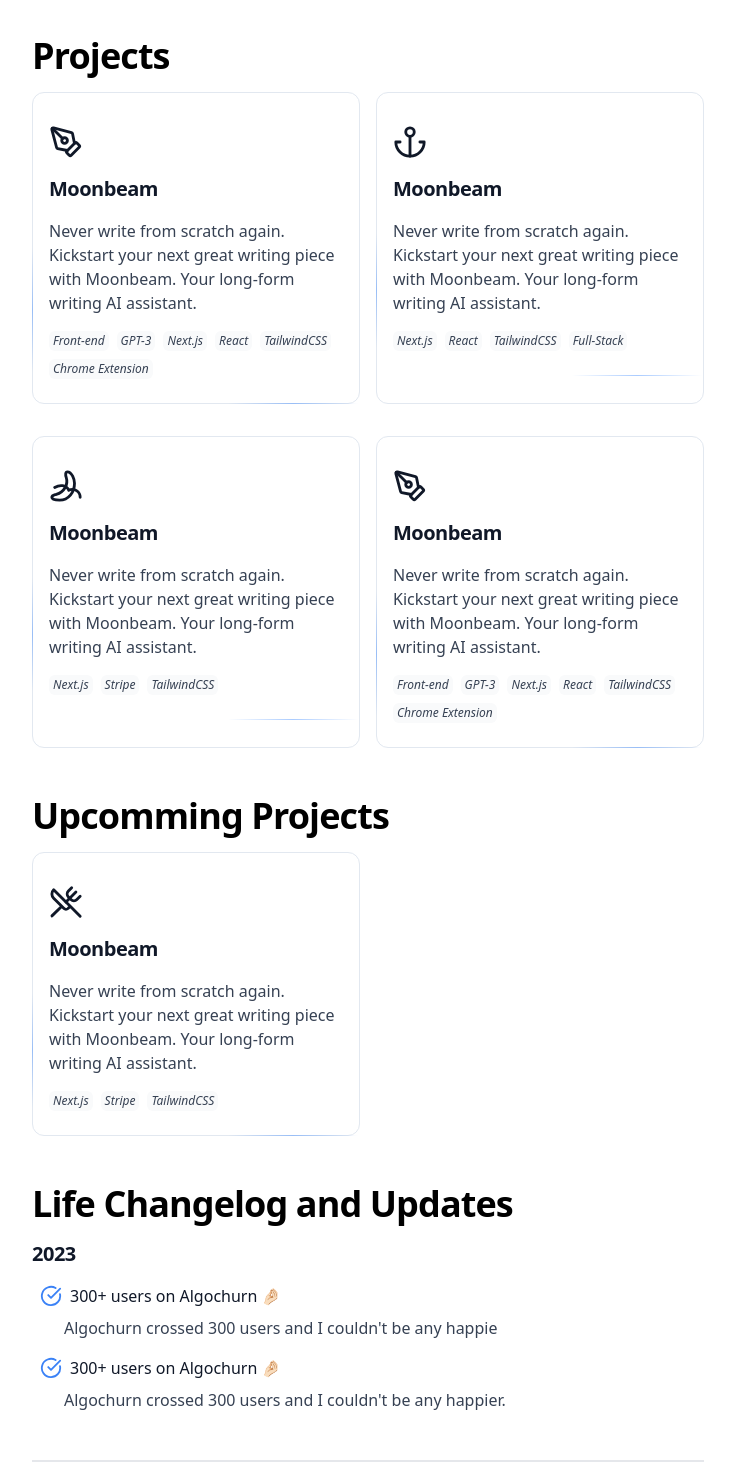
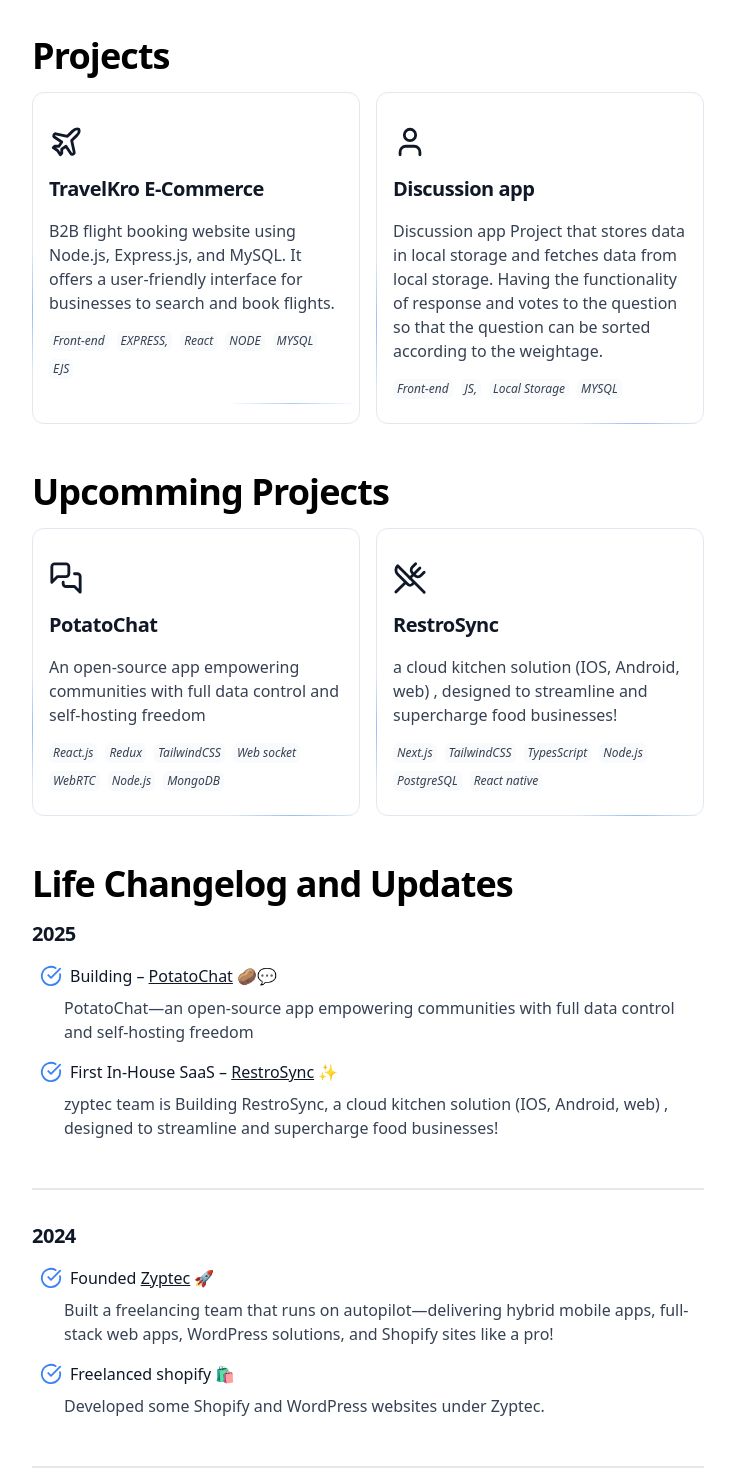
Before and after one commit to thepankajnamotra/portfolio, a React (Vite) app: page / in a window 1280 px wide. Shown: the part 680-2150 px from the top of the page, without its empty margins (272-1007 px from the left). Built offline with nearby package versions, Linux system fonts and the light colour scheme.

Commit message:
added context

```diff
--- a/src/component/AvatarImage.jsx
+++ b/src/component/AvatarImage.jsx
@@ -24,13 +24,13 @@ const img = styled.img`
 `;
 
 const AvatarImage = () => {
-
   return (
     <div className=" relative flex-shrink-1 p-4 md:p-4 md:order-last order-first">
       <a
-        href="twitter.com/pankajnamotra"
+        href="https://x.com/pankajnamotra"
         className="block z-[5] overflow-hidden rounded-full
  shadow-xl ring-1 ring-slate-900/5 relative bg-white h-20 w-20"
+        target="_blank"
       >
         <span className="box-sizing:border-box;display:block;overflow:hidden;width:initial;height:initial;background:none;opacity:1;border:0;margin:0;padding:0;position:absolute;top:0;left:0;bottom:0;right:0"></span>
         <img
--- a/src/component/IntroHeading.jsx
+++ b/src/component/IntroHeading.jsx
@@ -2,10 +2,11 @@ import React, { useState } from "react";
 import AvatarImage from "./AvatarImage";
 import RecentBlogs from "./RecentBlogs";
 import Projects from "./Projects";
-import { Anchor, Banana, PenTool, UtensilsCrossed } from "lucide-react";
+import { Anchor, Banana, MessagesSquare, PenTool, Plane, User, UtensilsCrossed } from "lucide-react";
 import LifeUpdates from "./LifeUpdates";
 import ContactMe from "./ContactMe";
 import Footer from "./Footer";
+import { href } from "react-router";
 
 const IntroHeading = () => {
     const [blog, setBlog] = useState([
@@ -22,83 +23,90 @@ const IntroHeading = () => {
     ]);
     const [project, setProject] = useState([
       {
-        icon: <PenTool size={"34"} />,
-        heading: 'Moonbeam',
-        desc: 'Never write from scratch again. Kickstart your next great writing piece with Moonbeam. Your long-form writing AI assistant.',
-        link: '/',
-        skill: ["Front-end", "GPT-3","Next.js", "React","TailwindCSS","Chrome Extension"]
+        icon: <Plane size={"34"} />,
+        heading: 'TravelKro E-Commerce',
+        desc: 'B2B flight booking website using Node.js, Express.js, and MySQL. It offers a user-friendly interface for businesses to search and book flights.',
+        link: 'https://github.com/thepankajnamotra/ecom_with_expresss_DB',
+        skill: ["Front-end","EXPRESS,", "React","NODE","MYSQL","EJS"]
       },
       {
-        icon: <Anchor size={"34"} />,
-        heading: 'Moonbeam',
-        desc: 'Never write from scratch again. Kickstart your next great writing piece with Moonbeam. Your long-form writing AI assistant.',
-        link: '/',
-        skill: ["Next.js","React","TailwindCSS","Full-Stack"]
+        icon: <User size={"34"} />,
+        heading: 'Discussion app',
+        desc: 'Discussion app Project that stores data in local storage and fetches data from local storage. Having the functionality of response and votes to the question so that the question can be sorted according to the weightage.',
+        link: 'https://github.com/thepankajnamotra/discusssion_app',
+        skill: ["Front-end","JS,", "Local Storage","MYSQL"]
       },
-      {
-        icon: <Banana size={"34"} />,
-        heading: 'Moonbeam',
-        desc: 'Never write from scratch again. Kickstart your next great writing piece with Moonbeam. Your long-form writing AI assistant.',
-        link: '/',
-        skill: ["Next.js","Stripe","TailwindCSS"]
-      },
-      {
-        icon: <PenTool size={"34"} />,
-        heading: 'Moonbeam',
-        desc: 'Never write from scratch again. Kickstart your next great writing piece with Moonbeam. Your long-form writing AI assistant.',
-        link: '/',
-        skill: ["Front-end", "GPT-3","Next.js", "React","TailwindCSS","Chrome Extension"]
-      }
+
     ]);
     const [upcommingProject, setUpcommingProject] = useState([
       {
+        icon: <MessagesSquare size={"34"} />,
+        heading: 'PotatoChat',
+        desc: 'An open-source app empowering communities with full data control and self-hosting freedom',
+        link: 'https://github.com/thepankajnamotra/potatochat',
+        skill: ["React.js","Redux","TailwindCSS", "Web socket", "WebRTC", "Node.js", "MongoDB"]
+      },
+      {
         icon: <UtensilsCrossed size={"34"} />,
-        heading: 'Moonbeam',
-        desc: 'Never write from scratch again. Kickstart your next great writing piece with Moonbeam. Your long-form writing AI assistant.',
-        link: '/',
-        skill: ["Next.js","Stripe","TailwindCSS"]
+        heading: 'RestroSync',
+        desc: 'a cloud kitchen solution (IOS, Android, web) , designed to streamline and supercharge food businesses!',
+        link: 'https://restrosync.zyptec.com/',
+        skill: ["Next.js","TailwindCSS", "TypesScript", "Node.js", "PostgreSQL", "React native"]
       }
     ])
     const [lifeUpdate, setLifeUpdate] = useState([
       {
+        year: '2025',
+        steps: [
+          {
+            heading:  <>Building – <a href="https://github.com/thepankajnamotra/potatochat" target="_blank" className=" underline">PotatoChat</a> 🥔💬</>,
+            desc: "PotatoChat—an open-source app empowering communities with full data control and self-hosting freedom"
+          },
+          {
+            heading: <>First In-House SaaS – <a href="https://restrosync.zyptec.com/" target="_blank" className=" underline">RestroSync</a> ✨</>,
+            desc: "zyptec team is Building RestroSync, a cloud kitchen solution (IOS, Android, web) , designed to streamline and supercharge food businesses!"
+          },
+
+        ]
+      },
+      {
+        year: '2024',
+        steps: [
+          {
+            heading: <>Founded <a href="Zyptec.com" target="_blank" className=" underline">Zyptec</a> 🚀</>,
+            desc: "Built a freelancing team that runs on autopilot—delivering hybrid mobile apps, full-stack web apps, WordPress solutions, and Shopify sites like a pro!"
+          },
+          {
+            heading: "Freelanced shopify  🛍️",
+            desc: "Developed some Shopify and WordPress websites under Zyptec."
+          },
+        ]
+      },
+      {
         year: '2023',
         steps: [
           {
-            heading: '300+ users on Algochurn 🤌🏻',
-            desc: <><a href='https://algochurn.com' className="hover:underline" target='__blank'>{" "} Algochurn </a> crossed 300 users and I couldn't be any happie</>
+            heading: "Internship - Codequotient 🤘🏻",
+            desc: <>Landed an internship at <a href='https://codequotient.com/' className="underline" target='_blank'> CodeQuotient</a>—built a B2B flight booking system prototype and a web crawler. Leveling up my dev game</>
           },
           {
-            heading: '300+ users on Algochurn 🤌🏻',
-            desc: "Algochurn crossed 300 users and I couldn't be any happier."
-          }
+            heading: "Placements - Got Placed ✨",
+            desc: <> Secured Off campus Internship with Pre Placement offer from  <a href='https://www.valueresearchonline.com/' className="underline" target='_blank'>Value research</a> Working on their Flagship product as a Front-End Developer.
+
+            </>
+          },
         ]
       },
       {
         year: '2022',
         steps: [
           {
-            heading: '300+ users on Algochurn 🤌🏻',
-            desc: "Algochurn crossed 300 users and I couldn't be any happier."
+            heading: "Started freelancing 🍾",
+            desc: <>Started freelancing wordpress and shopify websites and booked some clients like: <a href="https://kishmishstudio.com/" className="underline" target='__blank'>kishmishstudio</a>, <a href="https://blingthingstore.com/" className="underline" target='__blank'>blingthingstore</a> and more.</>
           },
           {
-            heading: '300+ users on Algochurn 🤌🏻',
-            desc: "Algochurn crossed 300 users and I couldn't be any happier."
-          },
-          {
-            heading: '300+ users on Algochurn 🤌🏻',
-            desc: "Algochurn crossed 300 users and I couldn't be any happier."
-          },
-          {
-            heading: '300+ users on Algochurn 🤌🏻',
-            desc: "Algochurn crossed 300 users and I couldn't be any happier."
-          },
-          {
-            heading: '300+ users on Algochurn 🤌🏻',
-            desc: "Algochurn crossed 300 users and I couldn't be any happier."
-          },
-          {
-            heading: '300+ users on Algochurn 🤌🏻',
-            desc: "Algochurn crossed 300 users and I couldn't be any happier."
+            heading: "Campus Designer & NCC Captain 🎖️",
+            desc: "Became graphic designer for my college campus, joined NCC, and even rose to the rank of captain balancing creativity with discipline!"
           }
         ]
       },
@@ -106,31 +114,149 @@ const IntroHeading = () => {
         year: '2021',
         steps: [
           {
-            heading: '300+ users on Algochurn 🤌🏻',
-            desc: "Algochurn crossed 300 users and I couldn't be any happier."
+            heading: 'Started freelancing 🍾',
+            desc: <>Started freelancing wordpress and shopify websites and booked some clients like: <a href="https://kishmishstudio.com/" className="underline" target='__blank'>kishmishstudio</a>, <a href="https://blingthingstore.com/" className="underline" target='__blank'>blingthingstore</a> and more.</>
           },
           {
-            heading: '300+ users on Algochurn 🤌🏻',
-            desc: "Algochurn crossed 300 users and I couldn't be any happier."
+            heading: "Built for Schools 🏫",
+            desc: "Collaborated with a local school to develop an employee management system using PHP turning code into solutions"
           },
           {
-            heading: '300+ users on Algochurn 🤌🏻',
-            desc: "Algochurn crossed 300 users and I couldn't be any happier."
+            heading: "Freelancing for an Astrologer 🔮",
+            desc: "Helped an astrologer take their business online planned digital strategy. cool experience and 70km from home."
+          }
+        ]
+      },
+      {
+        year: '2020',
+        steps: [
+          {
+            heading: "Another Magazine Startup Adventure 😅",
+            desc: "Launched a magazine startup, secured our first funding from a local printing company… but eventually, it didn’t go as planned."
           },
           {
-            heading: '300+ users on Algochurn 🤌🏻',
-            desc: "Algochurn crossed 300 users and I couldn't be any happier."
+            heading: 'Started Masters in Computers 🔥',
+            desc: "Took the next big step in my education pursuing a Master's in Computer Applications."
           },
           {
-            heading: '300+ users on Algochurn 🤌🏻',
-            desc: "Algochurn crossed 300 users and I couldn't be any happier."
+            heading: "Govt. Exam Hustle 🎯",
+            desc: "With no internet in Jammu and kashmir, I turned to government exam prep—worked hard, cracked one, but decided not to join. Plot twist."
+          }
+        ]
+      },
+      {
+        year: '2019',
+        steps: [
+          {
+            heading: 'Director in the Making 📷',
+            desc: "Discovered my passion for videography, direction, and photo editing—directed a song, edited it, and even captured multiple weddings. I enjoyed it!✨"
           },
           {
-            heading: '300+ users on Algochurn 🤌🏻',
-            desc: "Algochurn crossed 300 users and I couldn't be any happier."
+            heading: 'Diving into the Logistics Game 🚛',
+            desc: "Joined my maternal uncle's (Mamu’s) logistics business as a partner and navigated the industry for over three years."
+          },
+          {
+            heading: 'Survived 1.5+ yrs Without Internet 🚫💻',
+            desc: "Endured the internet shutdown after Article 370 was revoked—forced to shut down my digital marketing startup and videography business. A true offline survival challenge!"
           }
         ]
-      }
+      },
+      {
+        year: '2018',
+        steps: [
+          {
+            heading: 'Started College 🔥',
+            desc: "Came back to home town from Triputra and Opted for Bachelor of Computer Applications, in Govt. Degree College Kathua, Jammu."
+          },
+          {
+            heading: 'Startup - Digital marketing agency 💣',
+            desc: "Started a web development and digital marketing agency from scratch. Generated revenue and handled Social media accounts of clients."
+          },
+          {
+            heading: 'Developed interest in Web Development 🚀',
+            desc: "Youtube introduced me to Web Development. Followed Triversy media on youtube and started off by making Landing pages with a keen interest in design."
+          },
+          {
+            heading: 'C and C++ 🙌🏻',
+            desc: "Started learning programming logic, explored a bit of DSA with C, and had fun."
+          },
+          {
+            heading: 'First BackLock 😂',
+            desc: "I consider this as an achievement. If you're a CS Student, you must have a back in Mathematics."
+          },
+
+        ]
+      },
+      {
+        year: '2017',
+        steps: [
+          {
+            heading: 'Completed 12th Grade 📜',
+            desc: "Completed 12th grade with 98 Marks in Computer. Again, a big achievement for me."
+          },
+          {
+            heading: 'Got First Computer 💻',
+            desc: "I played GTA 5 all day, and flashed custom rom for the first time. "
+          }
+        ]
+      },
+      {
+        year: '2016',
+        steps: [
+          {
+            heading: 'First Flight & New Beginnings ✈️',
+            desc: "Moved to Tripura from home state, took my first flight—felt like a VIP, and got admission in Kendriya Vidyalaya"
+          },
+          {
+            heading: 'House Captain & Medal Winner 🙋‍♂️',
+            desc: "Stepped up as house captain for the first time and my house secured a medal in volleyball and kabaddi, leading the team like a champ!"
+          }
+        ]
+      },
+      {
+        year: '2015',
+        steps: [
+          {
+            heading: 'Completed 10th Grade 📜',
+            desc: "I was an average student—but a proud leader of the legendary backbenchers' squad! 😎"
+          },
+          {
+            heading: 'Participated in Drama Skit 💂🏼‍♀️',
+            desc: "For the first time, I had the incredible opportunity to participate in a drama skit, where I portrayed the legendary Bhagat Singh."
+          },
+          {
+            heading: 'Helping Hand & Leadership Medal 🏅',
+            desc: 'Won a medal on the school’s annual day for being the ultimate “Go-To” person—whether it was helping classmates, or leading group projects. 👏'
+          },
+        ]
+      },
+      {
+        year: '2008',
+        steps: [
+          {
+            heading: 'First interaction with Computer 💻',
+            desc: "I played first computer game i.e., Moto GP"
+          }
+        ]
+      },
+      {
+        year: '2004',
+        steps: [
+          {
+            heading: 'Got admission in BSF 🏫',
+            desc: "Got admission in BSF Military school and moved from home town to Jammu capital city."
+          }
+        ]
+      },
+      {
+        year: '1999',
+        steps: [
+          {
+            heading: 'Celebration',
+            desc: "An Enginner was Born in India 👶🏼 🍼"
+          }
+        ]
+      },
     ])
 
 
@@ -144,30 +270,29 @@ const IntroHeading = () => {
         <div className="relative leading-7 items-center flex-wrap text-zinc-700 dark:text-zinc-400 mb-5">
           Building
           <a
-            className="inline-block px-2 py-0 font-bold bg-gray-100 dark:bg-zinc-700 dark:text-white  mx-1"
-            href="https://aceternity.com"
+            className="inline-block px-2 py-0 font-bold bg-gray-100 dark:bg-zinc-700 dark:text-white mx-1"
+            href="http://restrosync.zyptec.com/"
             target="__blank"
           >
-            Aceternity
-          </a>
-          ,
+            Restrosync
+          </a>,
           <a
-            className="inline-block px-2 py-0 font-bold bg-gray-100 dark:bg-zinc-700 dark:text-white mx-1"
-            href="https://userogue.com"
+            className="inline-block px-2 py-0 font-bold bg-gray-100 dark:bg-zinc-700 dark:text-white  mx-1"
+            href="https://github.com/thepankajnamotra/potatochat"
             target="__blank"
           >
-            Rogue
+            Potatochat
           </a>
           other{' '}
           <a
             className="font-bold cursor-pointer text-zinc-800 dark:text-zinc-200"
-            href="https://userogue.com"
+            href="https://github.com/thepankajnamotra"
             target="__blank"
           >
             cool things
           </a>
         </div>
-        <p className="text-zinc-600 dark:text-zinc-500"> Senior Software Engineer building SaaS products and web apps. Find me on <a href="https://twitter.com/mannupaaji" className="font-bold group dark:text-zinc-400 font-inter relative inline-flex overflow-hidden" target="__blank"><span className="relative">twitter</span></a> for tech updates and memes.</p>
+        <p className="text-zinc-600 dark:text-zinc-500"> Software Engineer building web apps and exploring new tech. Find me on <a href="https://x.com/pankajnamotra" className="font-bold group dark:text-zinc-400 font-inter relative inline-flex overflow-hidden" target="__blank"><span className="relative">x.com</span></a> for tech updates and memes.</p>
       </div>
       <AvatarImage/>
     </div>
```
Lines whose indentation alone changed are shown as unchanged.
